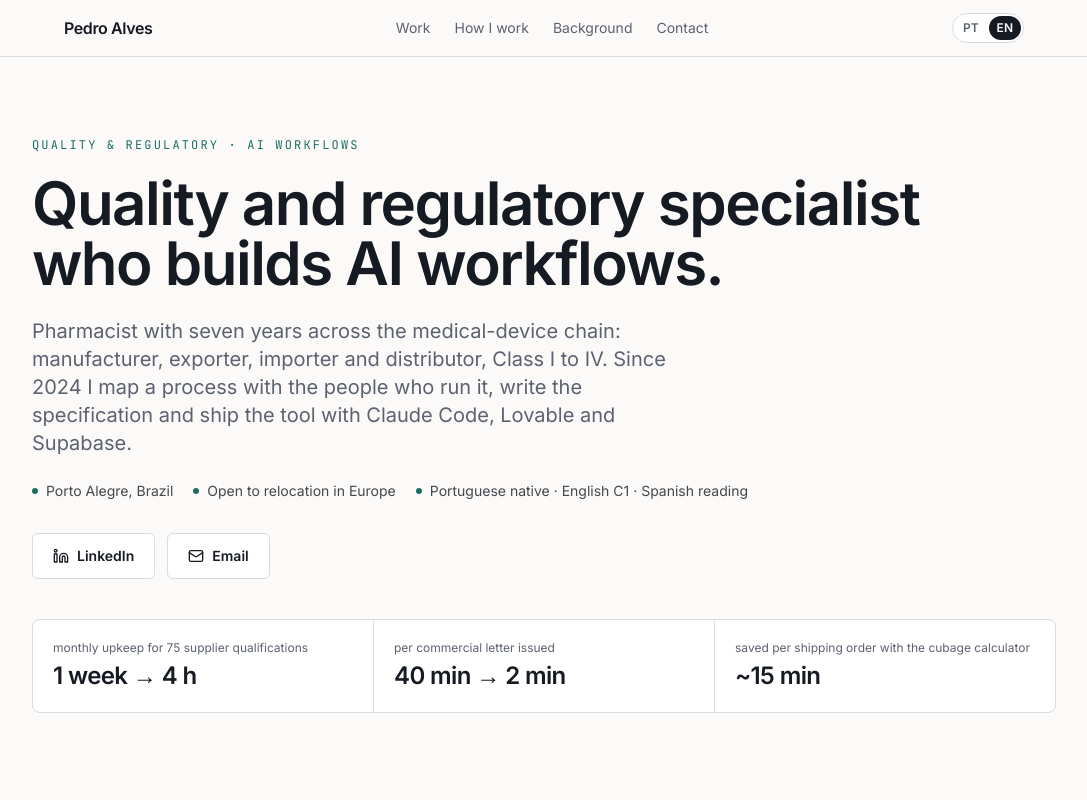
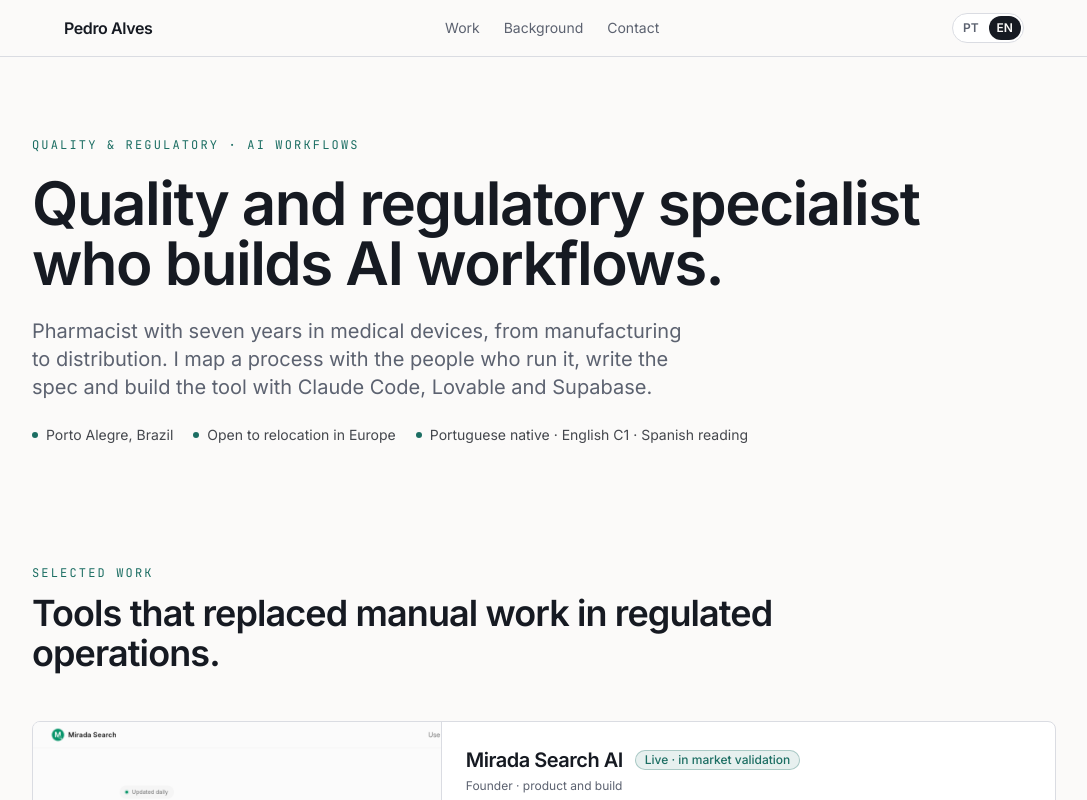
Before and after one commit to pedrohenriquealves1991/portfolio-guia-pedro-alves, a React (Vite) app: page / in a window 1280 px wide. Shown: the top 800 px of the page, without its empty margins (96-1183 px from the left). Built offline with nearby package versions, Linux system fonts and the light colour scheme; the HTML template or start-up script is replaced by a standard one.

Commit message:
Changes
Co-authored-by: pedrohenriquealves1991 <206335493+pedrohenriquealves1991@users.noreply.github.com>

```diff
--- a/src/components/home/ContactSection.tsx
+++ b/src/components/home/ContactSection.tsx
@@ -36,7 +36,6 @@ const ContactSection = () => {
           ))}
         </ul>
 
-        <p className="mt-6 text-sm text-muted-foreground">{t.location[lang]}</p>
       </div>
     </section>
   );
--- a/src/components/home/HeroSection.tsx
+++ b/src/components/home/HeroSection.tsx
@@ -1,7 +1,6 @@
 import { motion } from "framer-motion";
-import { Linkedin, Mail } from "lucide-react";
 import { useLanguage } from "@/i18n/LanguageContext";
-import { hero, EMAIL, LINKEDIN } from "@/content/portfolio";
+import { hero } from "@/content/portfolio";
 
 const HeroSection = () => {
   const { lang } = useLanguage();
@@ -35,41 +34,8 @@ const HeroSection = () => {
             ))}
           </ul>
 
-          <div className="mt-8 flex flex-wrap gap-3">
-            <a
-              href={LINKEDIN}
-              target="_blank"
-              rel="noopener noreferrer"
-              className="inline-flex items-center gap-2 rounded-md border border-border bg-card px-5 py-3 text-sm font-semibold text-foreground hover:border-foreground/40 transition-colors"
-            >
-              <Linkedin className="h-4 w-4" />
-              {hero.ctaLinkedin[lang]}
-            </a>
-            <a
-              href={`mailto:${EMAIL}`}
-              className="inline-flex items-center gap-2 rounded-md border border-border bg-card px-5 py-3 text-sm font-semibold text-foreground hover:border-foreground/40 transition-colors"
-            >
-              <Mail className="h-4 w-4" />
-              {hero.ctaEmail[lang]}
-            </a>
-          </div>
         </motion.div>
 
-        <motion.dl
-          initial={{ opacity: 0, y: 16 }}
-          animate={{ opacity: 1, y: 0 }}
-          transition={{ duration: 0.5, delay: 0.15, ease: [0.22, 1, 0.36, 1] }}
-          className="mt-10 grid grid-cols-1 gap-px overflow-hidden rounded-lg border border-border bg-border sm:grid-cols-3"
-        >
-          {hero.proof.map((p) => (
-            <div key={p.value.en} className="bg-card px-5 py-5">
-              <dt className="text-xs text-muted-foreground">{p.label[lang]}</dt>
-              <dd className="mt-1 text-xl font-semibold tracking-tight text-foreground md:text-2xl">
-                {p.value[lang]}
-              </dd>
-            </div>
-          ))}
-        </motion.dl>
       </div>
     </section>
   );
--- a/src/components/home/ProcessSection.tsx
+++ /dev/null
@@ -1,36 +0,0 @@
-import { motion } from "framer-motion";
-import { useLanguage } from "@/i18n/LanguageContext";
-import { sections } from "@/content/portfolio";
-import SectionHeader from "./SectionHeader";
-
-const ProcessSection = () => {
-  const { lang } = useLanguage();
-  const t = sections.process;
-
-  return (
-    <section id="process" className="scroll-mt-20 border-t border-border bg-secondary/40 px-5 py-12 md:px-8 md:py-16">
-      <div className="mx-auto max-w-5xl">
-        <SectionHeader label={t.label[lang]} title={t.title[lang]} />
-
-        <ol className="grid grid-cols-1 gap-px overflow-hidden rounded-lg border border-border bg-border md:grid-cols-2 lg:grid-cols-4">
-          {t.steps.map((s, i) => (
-            <motion.li
-              key={s.title.en}
-              initial={{ opacity: 0, y: 12 }}
-              whileInView={{ opacity: 1, y: 0 }}
-              viewport={{ once: true }}
-              transition={{ duration: 0.35, delay: i * 0.04 }}
-              className="bg-card p-5"
-            >
-              <p className="font-mono text-xs text-brand">{String(i + 1).padStart(2, "0")}</p>
-              <h3 className="mt-2 text-sm font-semibold text-foreground md:text-base">{s.title[lang]}</h3>
-              <p className="mt-1.5 text-sm leading-relaxed text-muted-foreground">{s.body[lang]}</p>
-            </motion.li>
-          ))}
-        </ol>
-      </div>
-    </section>
-  );
-};
-
-export default ProcessSection;
--- a/src/components/home/SiteNav.tsx
+++ b/src/components/home/SiteNav.tsx
@@ -5,7 +5,6 @@ import LanguageSwitcher from "@/components/LanguageSwitcher";
 
 const links: { id: string; key: keyof typeof nav }[] = [
   { id: "work", key: "work" },
-  { id: "process", key: "process" },
   { id: "background", key: "background" },
   { id: "contact", key: "contact" },
 ];
--- a/src/content/portfolio.ts
+++ b/src/content/portfolio.ts
@@ -9,7 +9,6 @@ export const GITHUB = "https://github.com/pedrohenriquealves1991";
 
 export const nav = {
   work: { pt: "Projetos", en: "Work" },
-  process: { pt: "Como trabalho", en: "How I work" },
   background: { pt: "Trajetória", en: "Background" },
   contact: { pt: "Contato", en: "Contact" },
 } satisfies Record<string, L>;
@@ -24,8 +23,8 @@ export const hero = {
     en: "Quality and regulatory specialist who builds AI workflows.",
   },
   lead: {
-    pt: "Farmacêutico com sete anos na cadeia de dispositivos médicos: fabricante, exportador, importador e distribuidor, classes I a IV. Desde 2024 mapeio o processo com quem o executa, escrevo a especificação e entrego a ferramenta com Claude Code, Lovable e Supabase.",
-    en: "Pharmacist with seven years across the medical-device chain: manufacturer, exporter, importer and distributor, Class I to IV. Since 2024 I map a process with the people who run it, write the specification and ship the tool with Claude Code, Lovable and Supabase.",
+    pt: "Farmacêutico com sete anos em dispositivos médicos, da fabricação à distribuição. Mapeio o processo com quem o executa, escrevo a especificação e construo a ferramenta com Claude Code, Lovable e Supabase.",
+    en: "Pharmacist with seven years in medical devices, from manufacturing to distribution. I map a process with the people who run it, write the spec and build the tool with Claude Code, Lovable and Supabase.",
   },
   facts: {
     pt: [
@@ -39,31 +38,6 @@ export const hero = {
       "Portuguese native · English C1 · Spanish reading",
     ],
   } satisfies LList,
-  ctaLinkedin: { pt: "LinkedIn", en: "LinkedIn" },
-  ctaEmail: { pt: "E-mail", en: "Email" },
-  proof: [
-    {
-      value: { pt: "1 semana → 4 h", en: "1 week → 4 h" },
-      label: {
-        pt: "trabalho mensal de qualificação de 75 fornecedores",
-        en: "monthly upkeep for 75 supplier qualifications",
-      },
-    },
-    {
-      value: { pt: "40 min → 2 min", en: "40 min → 2 min" },
-      label: {
-        pt: "por carta de comercialização emitida",
-        en: "per commercial letter issued",
-      },
-    },
-    {
-      value: { pt: "~15 min", en: "~15 min" },
-      label: {
-        pt: "economizados por pedido com a calculadora de cubagem",
-        en: "saved per shipping order with the cubage calculator",
-      },
-    },
-  ],
 };
 
 export type ProjectStatus = "live" | "production" | "paused";
@@ -107,8 +81,8 @@ export const projects: Project[] = [
       en: "Anvisa device data is scattered across portals. Finding who holds a registration, who imports a product and whether it is still valid took hours.",
     },
     built: {
-      pt: "Toda a base da Anvisa numa busca, atualizada diariamente, com enriquecimento de empresas via Firecrawl, login Google e 7 dias de teste. PRD, build em Lovable e Supabase, replays do LogRocket para corrigir o abandono no cadastro.",
-      en: "The full Anvisa database in one search, updated daily, with company enrichment via Firecrawl, Google sign-in and a 7-day trial. PRD, build on Lovable and Supabase, LogRocket replays to fix sign-up drop-off.",
+      pt: "Toda a base de dispositivos da Anvisa numa busca, atualizada diariamente, com dados de empresas via Firecrawl, login Google e 7 dias de teste. Escrevi o PRD, construí em Lovable e Supabase e usei replays do LogRocket para corrigir o abandono no cadastro.",
+      en: "The full Anvisa device database in one search, updated daily, with company data from Firecrawl, Google sign-in and a 7-day trial. I wrote the PRD, built it on Lovable and Supabase and used LogRocket replays to fix sign-up drop-off.",
     },
     outcome: {
       pt: "Horas de pesquisa em portais viram uma busca só. Lançado no LinkedIn; em validação de mercado, ainda sem clientes pagantes.",
@@ -186,8 +160,8 @@ export const projects: Project[] = [
       en: "Validated with a clickable prototype and discovery calls; build started: document control, approvals, CAPA, inspections, audits and PDF procedures.",
     },
     outcome: {
-      pt: "Pausado por motivos pessoais e falta de desenvolvedor; em reconstrução com desenvolvimento assistido por IA, especificação primeiro. Demanda validada, ainda sem clientes pagantes.",
-      en: "Paused for personal reasons and lack of a developer; being rebuilt with AI-assisted development, specification first. Validated demand, no paying customers yet.",
+      pt: "Pausado após a saída do desenvolvedor; em reconstrução com IA, especificação primeiro. Prospects querem comprar quando estiver rodando; ainda sem clientes pagantes.",
+      en: "Paused after losing the developer; being rebuilt spec-first with AI. Prospects asked to buy once it runs; no paying customers yet.",
     },
     stack: ["Lovable", "Supabase", "Claude Code"],
     url: "https://regulamentei.com.br",
@@ -247,43 +221,6 @@ export const sections = {
     stack: { pt: "Stack", en: "Stack" },
     open: { pt: "Abrir", en: "Open" },
   },
-  process: {
-    label: { pt: "Como trabalho", en: "How I work" },
-    title: {
-      pt: "Processo primeiro, especificação depois, código por último.",
-      en: "Process first, specification second, code last.",
-    },
-    steps: [
-      {
-        title: { pt: "Mapear com quem executa", en: "Map it with the people who run it" },
-        body: {
-          pt: "Acompanho a rotina e reúno documentos e exceções.",
-          en: "Shadow the routine and collect documents and exceptions.",
-        },
-      },
-      {
-        title: { pt: "Escrever a especificação", en: "Write the specification" },
-        body: {
-          pt: "PRD, dados, perfis e regras que a IA lê antes do código.",
-          en: "PRD, data, roles and rules the AI reads before coding.",
-        },
-      },
-      {
-        title: { pt: "Construir em grupos verificáveis", en: "Build in verified groups" },
-        body: {
-          pt: "Cada grupo é publicado e testado com dados reais.",
-          en: "Each group ships and is tested on real data.",
-        },
-      },
-      {
-        title: { pt: "Observar o uso real", en: "Watch real usage" },
-        body: {
-          pt: "O uso real decide a próxima iteração.",
-          en: "Real usage decides the next iteration.",
-        },
-      },
-    ],
-  },
   background: {
     label: { pt: "Trajetória", en: "Background" },
     title: {
@@ -300,8 +237,8 @@ export const sections = {
           en: "Quality & Regulatory Affairs Analyst · Responsible Pharmacist",
         },
         body: {
-          pt: "Registro de dispositivos classes I a IV: documentação técnica, arquivos de risco, rotulagem e lista de lacunas antes da ANVISA. Sistema ISO 13485: CAPA, controle de mudanças, auditorias, reclamações e pós-mercado. As ferramentas internas acima.",
-          en: "Registration of Class I to IV devices: technical documentation, risk files, labelling and gap lists before ANVISA. ISO 13485 system: CAPA, change control, audits, complaints and post-market surveillance. The internal tools above.",
+          pt: "Registro de dispositivos classes I a IV, sistema ISO 13485, CAPA, auditorias, reclamações e pós-mercado.",
+          en: "Registration of Class I to IV devices, ISO 13485 quality system, CAPA, audits, complaints and post-market surveillance.",
         },
       },
       {
@@ -404,12 +341,8 @@ export const sections = {
       en: "Looking for roles where domain expertise and hands-on building meet.",
     },
     body: {
-      pt: "Automação e enablement com IA, qualidade e regulatório, melhoria de processos com IA. Em inglês ou português, na Europa ou remoto.",
-      en: "AI automation and enablement, quality and regulatory, process improvement with AI. In English or Portuguese, in Europe or remote.",
-    },
-    location: {
-      pt: "Porto Alegre, Brasil · aberto a relocação na Europa",
-      en: "Porto Alegre, Brazil · open to relocation in Europe",
+      pt: "Automação e enablement com IA, qualidade e regulatório, melhoria de processos. Em inglês ou português, na Europa ou remoto.",
+      en: "AI automation and enablement, quality and regulatory, process improvement. In English or Portuguese, in Europe or remote.",
     },
   },
   footer: {
--- a/src/pages/Home.tsx
+++ b/src/pages/Home.tsx
@@ -2,7 +2,6 @@ import { useEffect } from "react";
 import SiteNav from "@/components/home/SiteNav";
 import HeroSection from "@/components/home/HeroSection";
 import WorkSection from "@/components/home/WorkSection";
-import ProcessSection from "@/components/home/ProcessSection";
 import BackgroundSection from "@/components/home/BackgroundSection";
 import ContactSection from "@/components/home/ContactSection";
 import Footer from "@/components/Footer";
@@ -14,8 +13,8 @@ const Home = () => {
   useEffect(() => {
     document.title =
       lang === "pt"
-        ? "Pedro Alves · Qualidade e regulatório de dispositivos médicos · fluxos com IA"
-        : "Pedro Alves · Medical device quality & regulatory · AI workflows";
+        ? "Pedro Alves · Qualidade e regulatório · fluxos com IA"
+        : "Pedro Alves · Quality & regulatory · AI workflows";
   }, [lang]);
 
   return (
@@ -24,7 +23,6 @@ const Home = () => {
       <main>
         <HeroSection />
         <WorkSection />
-        <ProcessSection />
         <BackgroundSection />
         <ContactSection />
       </main>
```
